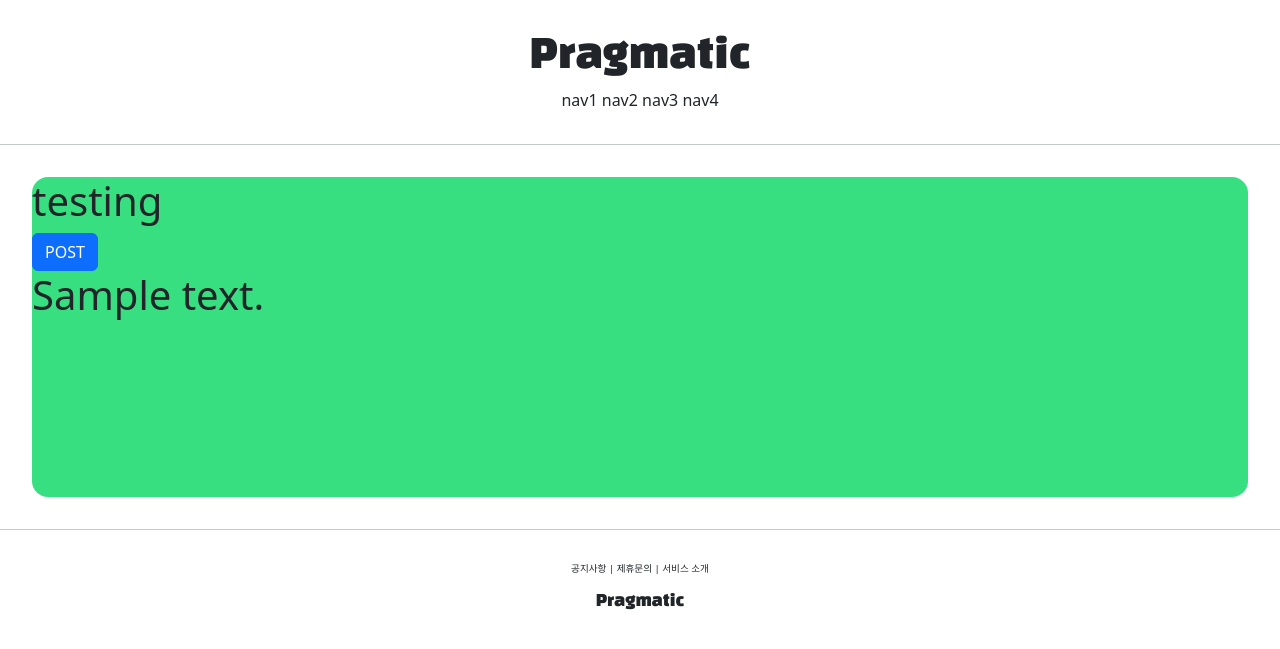
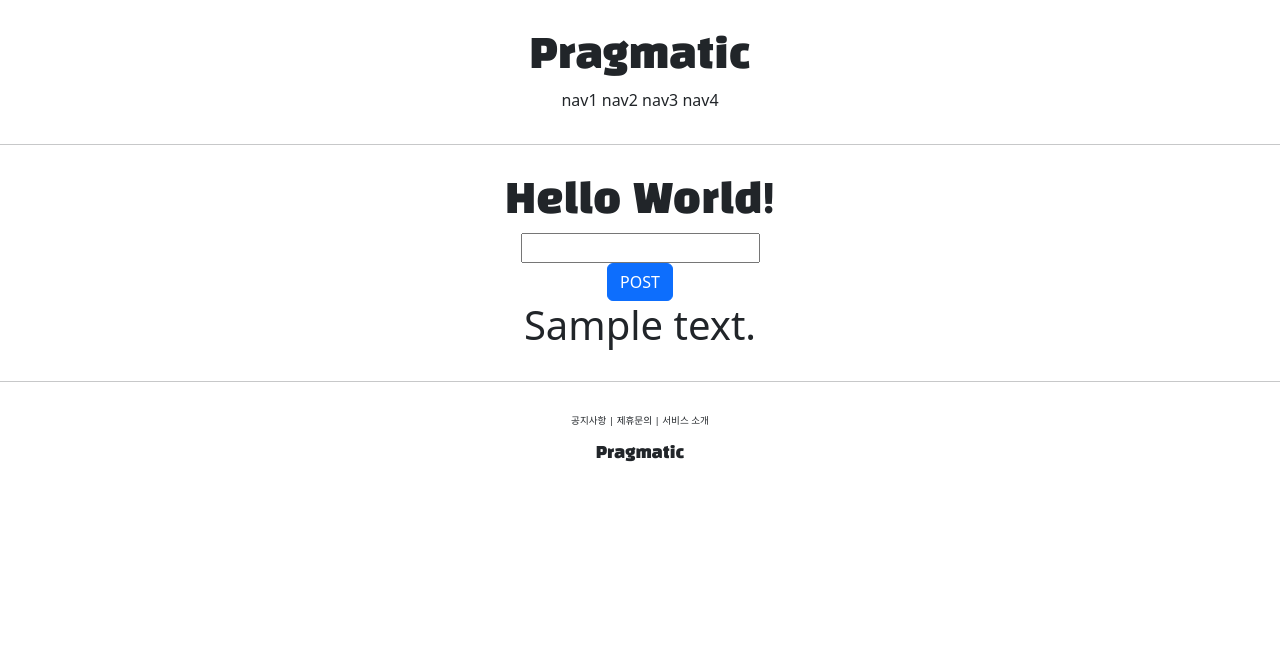
Before and after one commit to strongmhk/back_stu, a Django app: template python/prac/pragmatic/accountapp/templates/accountapp/hello_world.html in a window 1280 px wide. Shown: the top 649 px of the page. Run offline with Django 3.2, Linux system fonts and the light colour scheme; the template is opened without the code that fills it: most values are stand-ins (such as "Sample title", 1, 10 or a date in 2020).

Commit message:
django course 17 commit

```diff
--- a/python/prac/pragmatic/accountapp/templates/accountapp/hello_world.html
+++ b/python/prac/pragmatic/accountapp/templates/accountapp/hello_world.html
@@ -2,24 +2,28 @@
 
 {% block content %}
 
-    <div style="height: 20rem; background-color: #38df81; border-radius: 1rem; margin: 2rem;">
-        <h1>
-            testing
+    <div style="border-radius: 1rem; margin: 2rem; text-align: center">
+        <h1 style="font-family: 'Black Han Sans', sans-serif;">
+            Hello World!
         </h1>
 
         <form action="/account/hello_world/" method="post">
             {% csrf_token %}
-            <input type="submit" class="btn btn-primary" value="POST">
+            <div>
+                <input type="text" name="hello_world_input">
+            </div>
+            <div>
+                <input type="submit" class="btn btn-primary" value="POST">
+            </div>
         </form>
 
+        {% if hello_world_output %}
         <h1>
-            {{ text }}
+            {{ hello_world_output.text }}
         </h1>
+        {% endif %}
 
     </div>
 
 
-
-
-
 {% endblock %}
```
Also changed, not shown: python/prac/pragmatic/accountapp/views.py (+9 -2 lines).
